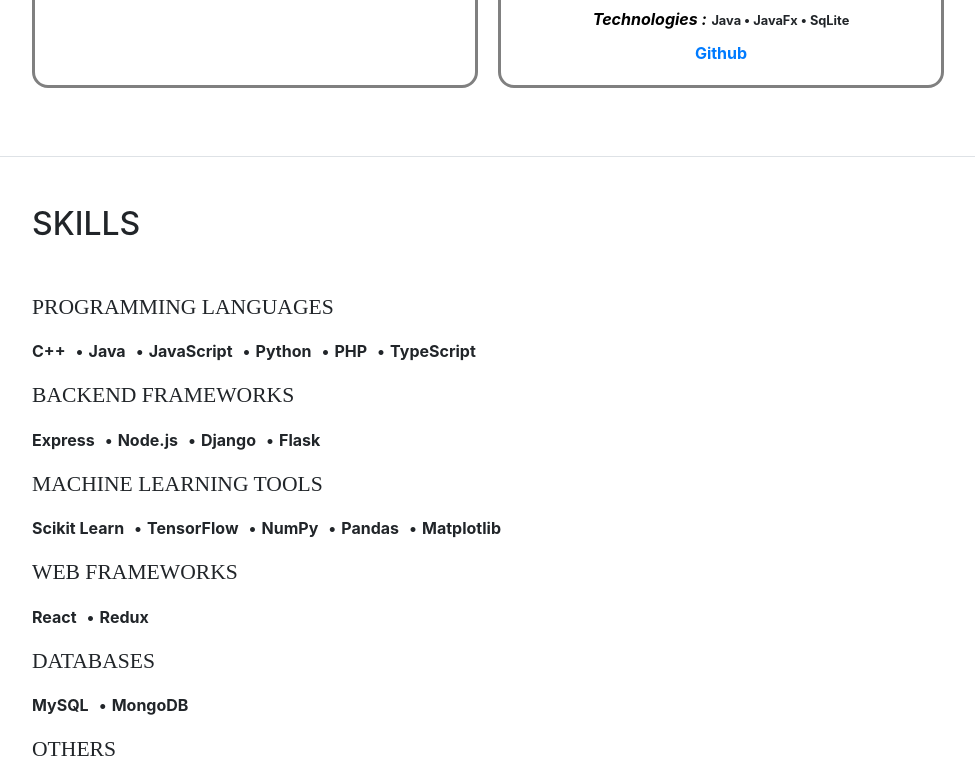
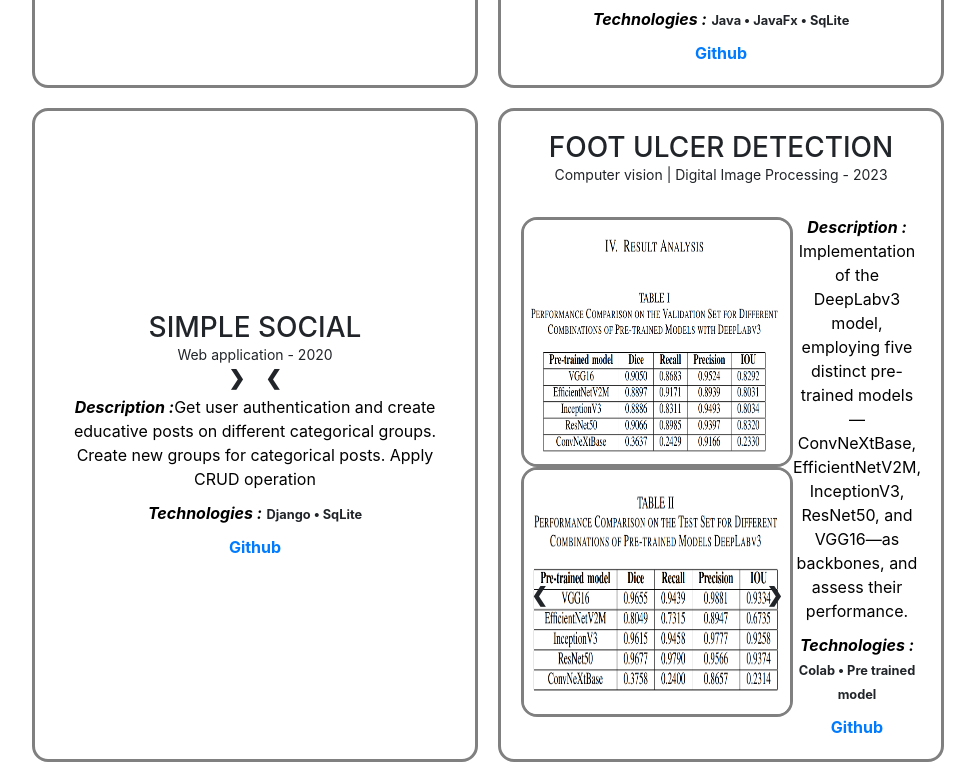
Before and after one commit to Ishti97/portfolio, a website with bundled scripts: page index.html in a window 1280 px wide. Shown: the part 2028-2800 px from the top of the page, without its empty margins (288-1263 px from the left). Built offline with nearby package versions, Linux system fonts and the light colour scheme; a web font is replaced by a local one.

Commit message:
Updated files with new changes

```diff
--- a/index.html
+++ b/index.html
@@ -309,6 +309,88 @@
             </div>
 
           </div>
+
+
+          <div class="projects">
+
+            <div class="project-box">
+              <div class="project-header">
+                <h3>Simple Social</h3>
+                <p>Web application - 2020</p>
+              </div>
+              <div class="project-content">
+                <div class="project-image">
+
+                  <div class="slideshow-container">
+                    <div class="mySlides3">
+                      <img src="" alt="No image available">
+                    </div>
+
+                    <div class="mySlides3">
+                      <img src="" alt="No image available">
+                    </div>
+
+                    <div class="mySlides3">
+                      <img src="" alt="No image available">
+                    </div>
+
+                    <a class="prev" onclick="plusSlides1(-1, 0)">&#10094;</a>
+                    <a class="next" onclick="plusSlides1(1, 0)">&#10095;</a>
+                  </div>
+
+                </div>
+                <div class="project-details">
+                  <p style="color: black; margin-bottom: 10px;"><b><i>Description :</i></b>Get user authentication and create educative posts on different categorical groups. Create new groups for categorical posts. Apply CRUD operation</p>
+                  <b style="color: black; margin-bottom: 10px;"><i>Technologies :</i></b> <small><b> Django &bull; SqLite </b></small>
+                  <b><a href="https://github.com/Ishti97/Simple-Social">Github</a></b>
+                </div>
+              </div>
+            </div>
+
+            <div class="project-box">
+              <div class="project-header">
+                <h3>Foot Ulcer Detection</h3>
+                <p>Computer vision | Digital Image Processing - 2023</p>
+              </div>
+              <div class="project-content">
+                <div class="project-image">
+
+                  <div class="slideshow-container">
+                    <div class="mySlides6">
+                      <img src="img/dip/dip1.png" alt="1dwd">
+                    </div>
+
+                    <div class="slideshow-container">
+                      <div class="mySlides6">
+                        <img src="img/dip/dip2.png" alt="1dwd">
+                      </div>
+
+                    <a class="prev" onclick="plusSlides2(-1, 1)">&#10094;</a>
+                    <a class="next" onclick="plusSlides2(1, 1)">&#10095;</a>
+                  </div>
+
+                </div>
+                <div class="project-details">
+                  <p style="color: black; margin-bottom: 10px;"><b><i>Description :</i></b> Implementation of
+                    the DeepLabv3 model, employing five distinct pre-trained models—ConvNeXtBase, EfficientNetV2M, InceptionV3, ResNet50, and VGG16—as backbones, and assess their performance.
+                    </p>
+                    <b style="color: black; margin-bottom: 10px;"><i>Technologies :</i></b> <small><b> Colab &bull; Pre trained model</b></small>
+                    <b><a href="https://github.com/Ishti97/Digital-Image-Processing">Github</a></b>
+                </div>
+              </div>
+            </div>
+
+          </div>
+
+
+
+
+
+
+
+
+
+
 
         </div>
       </section>
@@ -764,6 +846,28 @@
   }
   </script>
 
+<script>
+  let slideIndex2 = [1,1];
+  let slideId2 = ["mySlides5", "mySlides6"];
+  showSlides2(1, 0);
+  showSlides2(1, 1);
+
+  function plusSlides2(n, no) {
+    showSlides2(slideIndex2[no] += n, no);
+  }
+
+  function showSlides2(n, no) {
+    let i;
+    let x = document.getElementsByClassName(slideId2[no]);
+    if (n > x.length) {slideIndex2[no] = 1}
+    if (n < 1) {slideIndex2[no] = x.length}
+    for (i = 0; i < x.length; i++) {
+       x[i].style.display = "none";
+    }
+    x[slideIndex2[no]-1].style.display = "block";
+  }
+  </script>
+
 
 
 
```
Also changed, not shown: img/dip/dip1.png (added), img/dip/dip2.png (added).
